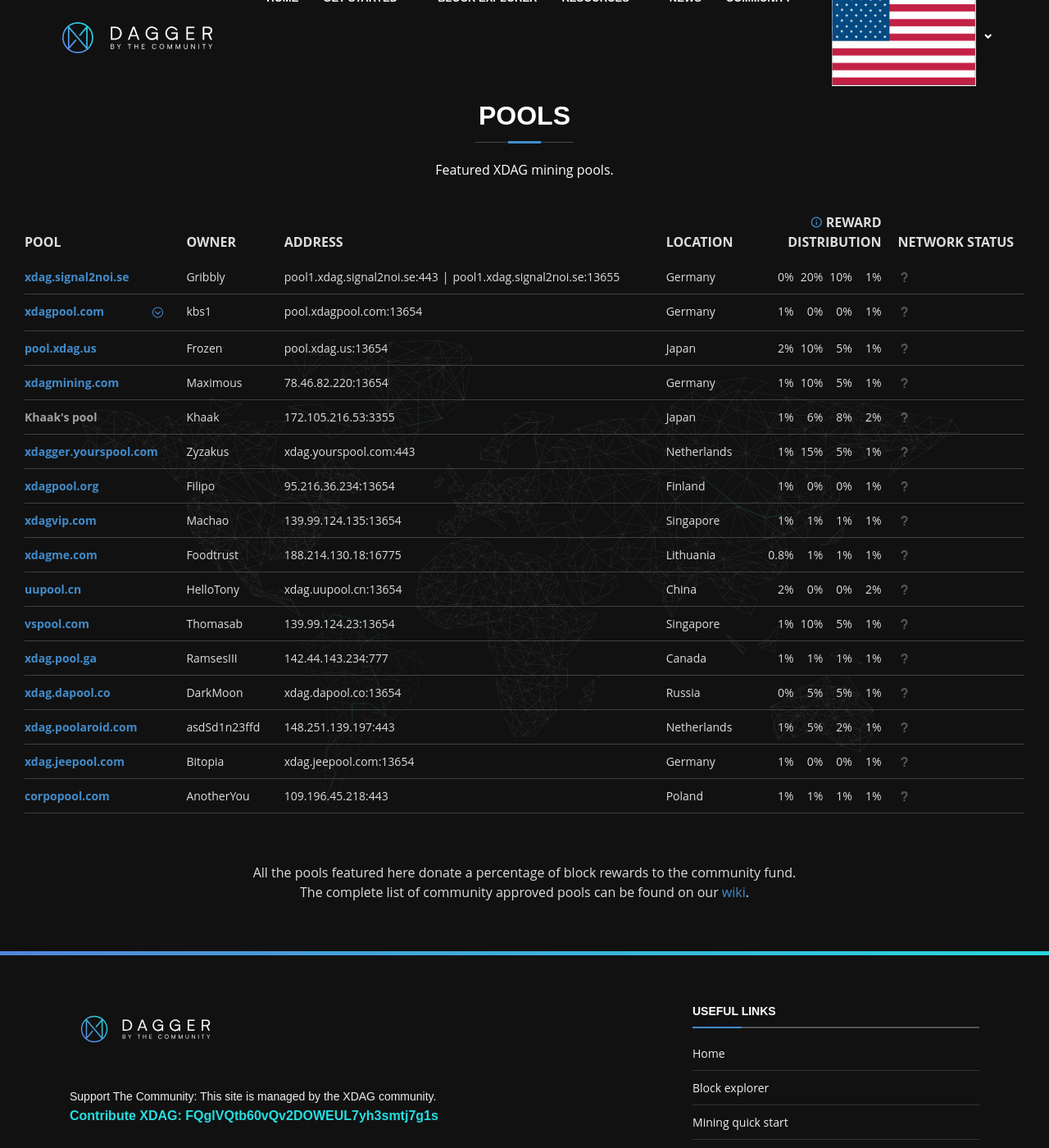
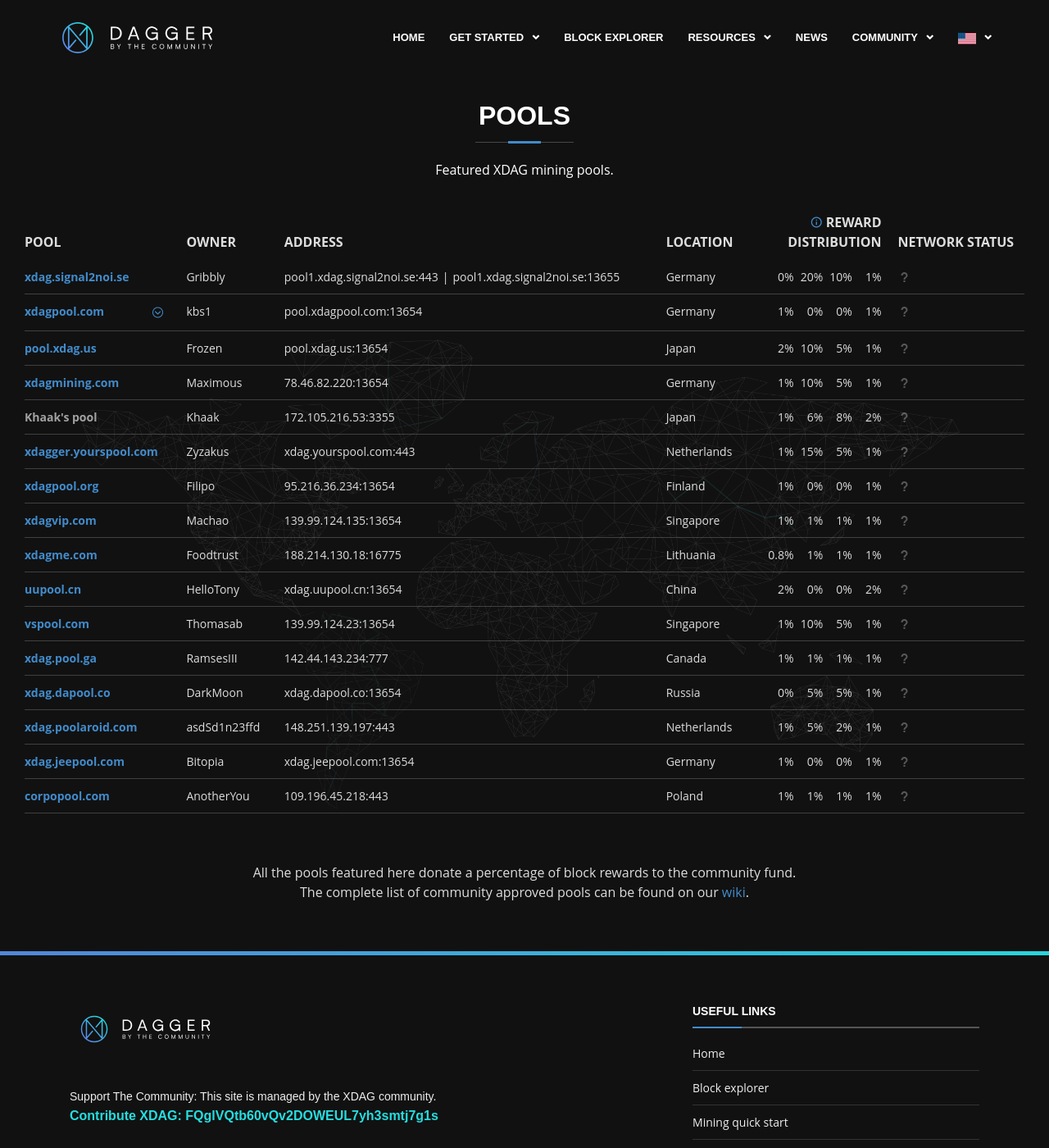
Before and after one commit to XDagger/XDagger.github.io, a Jekyll site: the page built from pools.html, in a window 1280 px wide and 1400 px high. Shown: the whole window at 82% size. Built offline with Jekyll 4.4.1, drawn with Linux system fonts in a browser that asks for light colours.

Commit message:
Fix to apply css on all pages

```diff
--- a/_sass/main.scss
+++ b/_sass/main.scss
@@ -394,6 +394,20 @@
   }
 }
 
+#nav-lang img {
+  width: 32px;
+  padding-right: 10px;
+}
+
+.nav-sublevel-label img {
+  width: 22px;
+}
+
+#nav-lang.nav-sublevel {
+  min-width: 95px !important;
+  width: 95px;
+}
+
 /*--------------------------------------------------------------
 # Sections
 --------------------------------------------------------------*/
--- a/_sass/pages/home.scss
+++ b/_sass/pages/home.scss
@@ -1036,15 +1036,3 @@
   background: #13a456;
 }
 */
-
-#nav-lang img{
-  width:32px;
-  padding-right: 10px;
-}
-.nav-sublevel-label img{
-  width:22px;
-}
-#nav-lang.nav-sublevel{
-  min-width:95px!important;
-  width: 95px;
-}
--- a/assets/js/main.js
+++ b/assets/js/main.js
@@ -147,7 +147,7 @@
 
 var nav = (function() {
   // $nav-breakpoint in main.scss
-  var navBreakpoint = '1050px';
+  var navBreakpoint = '1120px';
   var navToggle = document.querySelector('.js-nav-main-toggle');
   var noSubItems = document.querySelectorAll('.js-nav-no-sublevel');
   var subItems = document.querySelectorAll('.js-nav-has-sublevel');
```
